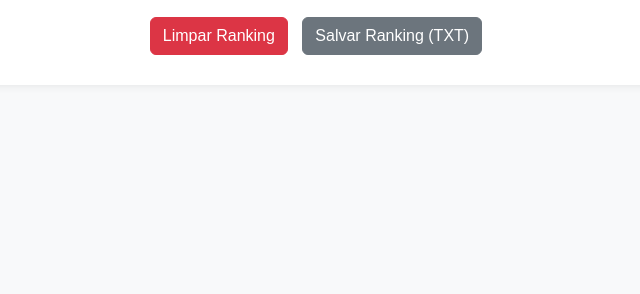
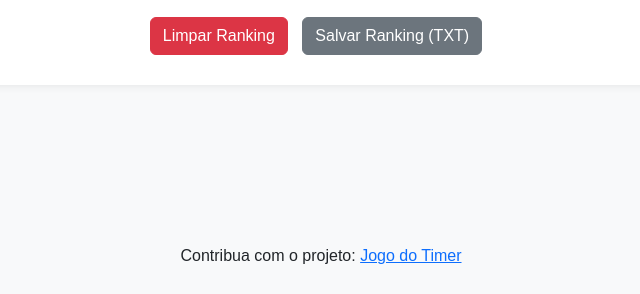
Before and after one commit to profRafaelRibas/Jogo-Timer, a plain HTML site: page timer.html in a window 1280 px wide. Shown: the part 506-800 px from the top of the page, without its empty margins (319-959 px from the left). Drawn offline with nearby package versions, Linux system fonts and the light colour scheme.

Commit message:
Update timer.html

```diff
--- a/timer.html
+++ b/timer.html
@@ -10,10 +10,12 @@
             font-family: sans-serif;
             background-color: #f8f9fa;
             display: flex;
+            flex-direction: column;
             justify-content: center;
             align-items: center;
             min-height: 100vh;
             margin: 0;
+
         }
         .container {
             background-color: #fff;
@@ -46,6 +48,10 @@
         .container-botoes button {
             margin-right: 10px;
         }
+        .contribuir {
+            position: absolute;
+            bottom: 10px;
+        }
     </style>
 </head>
 <body>
@@ -65,6 +71,9 @@
             <button id="botao-limpar-ranking" class="btn btn-danger">Limpar Ranking</button>
             <button id="botao-salvar-ranking" class="btn btn-secondary">Salvar Ranking (TXT)</button>
         </div>
+    </div>
+    <div class="contribuir">
+        <p>Contribua com o projeto: <a href="https://github.com/profRafaelRibas/Jogo-Timer.git">Jogo do Timer</a> </p>
     </div>
     <script src="https://cdn.jsdelivr.net/npm/bootstrap@5.3.3/dist/js/bootstrap.bundle.min.js" integrity="sha384-YvpcrYf0tY3lHB60NNkmXc5s9fDVZLESaAA55NDzOxhy9GkcIdslK1eN7N6jIeHz" crossorigin="anonymous"></script>
     <script>
```
